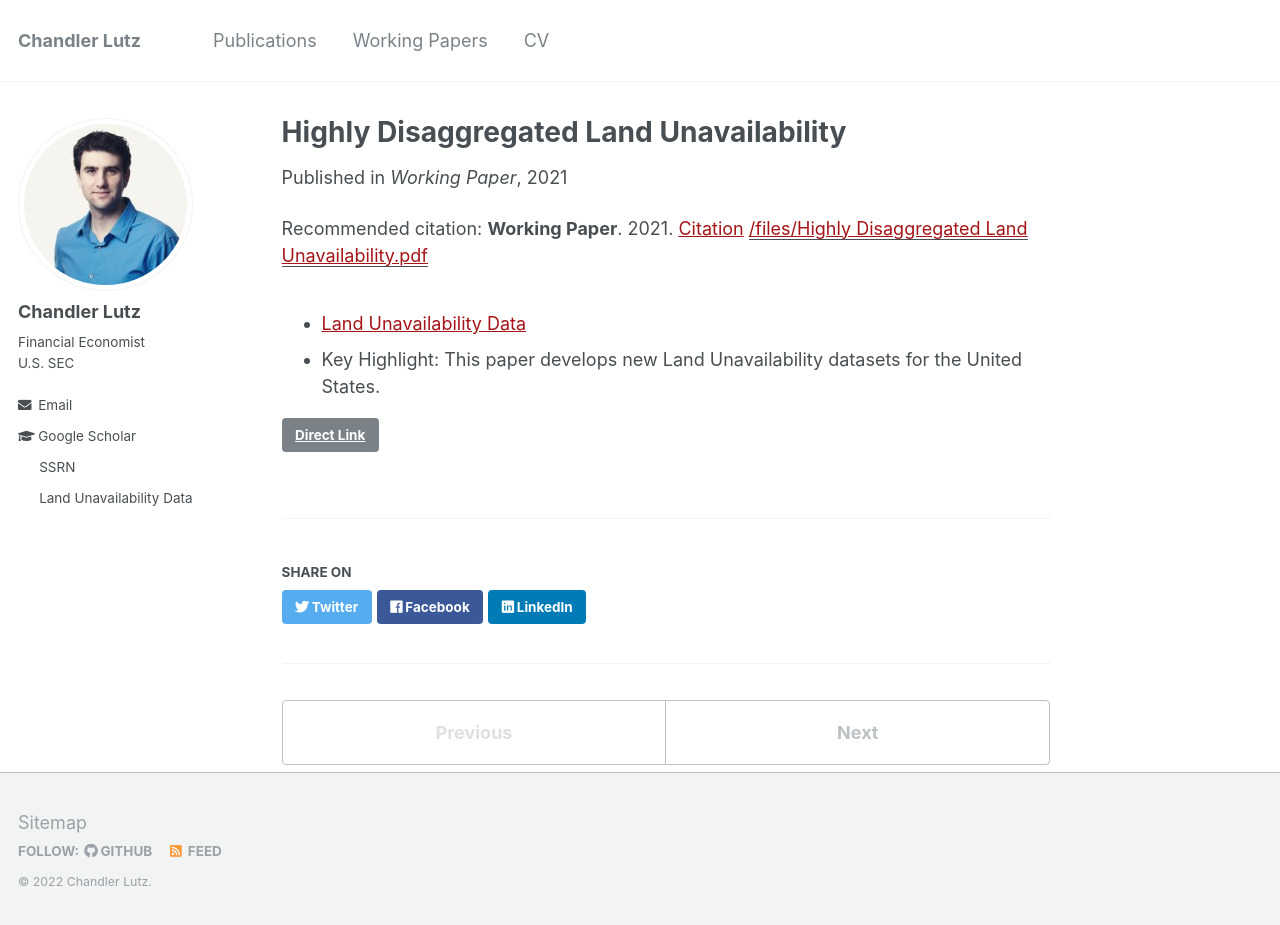
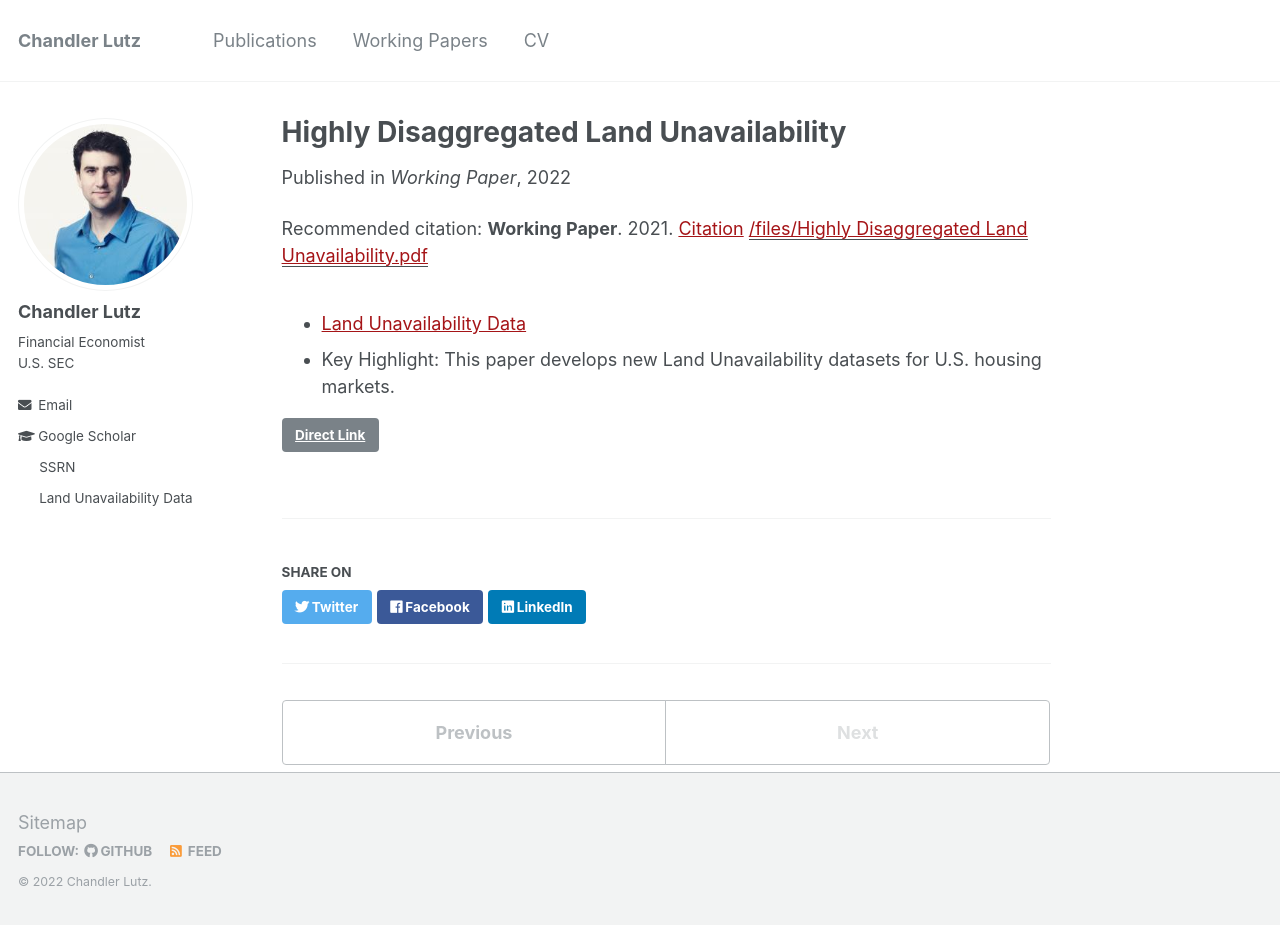
Before and after one commit to ChandlerLutz/ChandlerLutz.github.io, a Jekyll site: the page built from _workingpapers/2021-land-unavailability.md, in a window 1280 px wide and 927 px high. Built offline with Jekyll 4.4.1, drawn with Linux system fonts in a browser that asks for light colours.

Commit message:
Update land unavailability paper

```diff
--- a/_workingpapers/2021-land-unavailability.md
+++ b/_workingpapers/2021-land-unavailability.md
@@ -1,8 +1,8 @@
 ---
 title: "Highly Disaggregated Land Unavailability"
 collection: publications
-permalink: /publication/2021-foreclosure-costs-and-mortgage-modification-great-recession
-date: 2021-02-01
+permalink: /publication/2021-land-unavailability
+date: 2022-04-01
 venue: 'Working Paper'
 paperurl: '/files/Highly Disaggregated Land Unavailability.pdf'
 link: 'https://papers.ssrn.com/sol3/papers.cfm?abstract_id=3478900'
@@ -11,4 +11,4 @@ github: 'https://github.com/ChandlerLutz/LandUnavailabilityData'
 citation: '<b>Working Paper</b>. 2021. <a href="https://scholar.google.com/scholar?hl=en&as_sdt=0%2C5&q=%22Highly+Disaggregated+Land+Unavailability%22&btnG=#d=gs_cit&u=%2Fscholar%3Fq%3Dinfo%3AcgQ1OyAhCM0J%3Ascholar.google.com%2F%26output%3Dcite%26scirp%3D0%26hl%3Den">Citation</a>'
 ---
 * <a href="https://github.com/ChandlerLutz/LandUnavailabilityData">Land Unavailability Data</a>
-* Key Highlight: This paper develops new Land Unavailability datasets for the United States.
+* Key Highlight: This paper develops new Land Unavailability datasets for U.S. housing markets.
```
